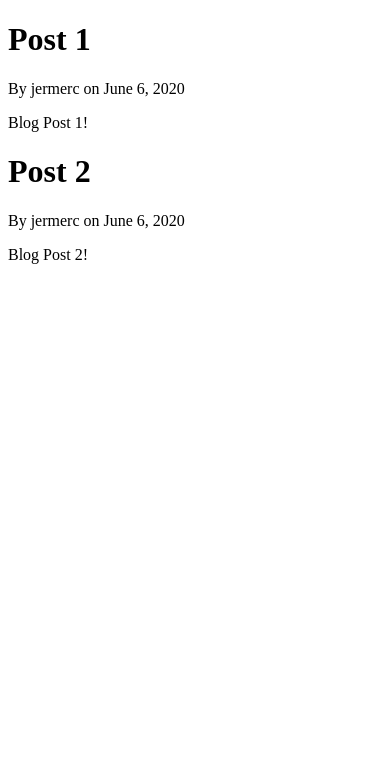
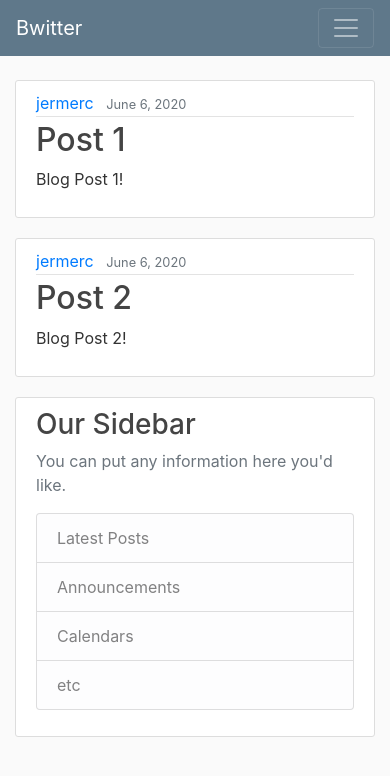
Before and after one commit to jermerc/bwitter, a Django app: page /home/ in a window 390 px wide. Shown: the top 776 px of the page. Run offline with Django 3.2, Linux system fonts and the light colour scheme; some libraries are stand-ins or nearby versions.

Commit message:
Added Bootstrap to prettify front end. Root page redirects to home page. Added nav bar.

```diff
--- /dev/null
+++ b/bwitter/static/bwitter/main.css
@@ -0,0 +1,84 @@
+body {
+    background: #fafafa;
+    color: #333333;
+    margin-top: 5rem;
+  }
+
+  h1, h2, h3, h4, h5, h6 {
+    color: #444444;
+  }
+
+  ul {
+    margin: 0;
+  }
+
+  .bg-steel {
+    background-color: #5f788a;
+  }
+
+  .site-header .navbar-nav .nav-link {
+    color: #cbd5db;
+  }
+
+  .site-header .navbar-nav .nav-link:hover {
+    color: #ffffff;
+  }
+
+  .site-header .navbar-nav .nav-link.active {
+    font-weight: 500;
+  }
+
+  .content-section {
+    background: #ffffff;
+    padding: 10px 20px;
+    border: 1px solid #dddddd;
+    border-radius: 3px;
+    margin-bottom: 20px;
+  }
+
+  .article-title {
+    color: #444444;
+  }
+
+  a.article-title:hover {
+    color: #428bca;
+    text-decoration: none;
+  }
+
+  .article-content {
+    white-space: pre-line;
+  }
+
+  .article-img {
+    height: 65px;
+    width: 65px;
+    margin-right: 16px;
+  }
+
+  .article-metadata {
+    padding-bottom: 1px;
+    margin-bottom: 4px;
+    border-bottom: 1px solid #e3e3e3
+  }
+
+  .article-metadata a:hover {
+    color: #333;
+    text-decoration: none;
+  }
+
+  .article-svg {
+    width: 25px;
+    height: 25px;
+    vertical-align: middle;
+  }
+
+  .account-img {
+    height: 125px;
+    width: 125px;
+    margin-right: 20px;
+    margin-bottom: 16px;
+  }
+
+  .account-heading {
+    font-size: 2.5rem;
+  }
--- /dev/null
+++ b/bwitter/templates/bwitter/base.html
@@ -0,0 +1,71 @@
+{% load static %}
+<!doctype html>
+<html lang="en">
+  <head>
+    <!-- Required meta tags -->
+    <meta charset="utf-8">
+    <meta name="viewport" content="width=device-width, initial-scale=1, shrink-to-fit=no">
+
+    <!-- Bootstrap CSS -->
+    <link rel="stylesheet" href="https://maxcdn.bootstrapcdn.com/bootstrap/4.0.0/css/bootstrap.min.css" integrity="sha384-Gn5384xqQ1aoWXA+058RXPxPg6fy4IWvTNh0E263XmFcJlSAwiGgFAW/dAiS6JXm" crossorigin="anonymous">
+    <link rel="stylesheet" type="text/css" href="{% static 'bwitter/main.css' %}">
+
+    {% if title %}
+    <title>
+        Twitter Clone - {{ title }}
+    </title>
+    {% else %}
+    <title>
+        Django Twitter Clone
+    </title>
+    {% endif %}
+  </head>
+  <body>
+    <header class="site-header">
+      <nav class="navbar navbar-expand-md navbar-dark bg-steel fixed-top">
+        <div class="container">
+          <a class="navbar-brand mr-4" href="/">Bwitter</a>
+          <button class="navbar-toggler" type="button" data-toggle="collapse" data-target="#navbarToggle" aria-controls="navbarToggle" aria-expanded="false" aria-label="Toggle navigation">
+          <span class="navbar-toggler-icon"></span>
+          </button>
+          <div class="collapse navbar-collapse" id="navbarToggle">
+            <div class="navbar-nav mr-auto">
+              <a class="nav-item nav-link" href="{% url 'bwitter-home' %}">Home</a>
+              <a class="nav-item nav-link" href="{% url 'bwitter-about' %}">About</a>
+            </div>
+            <!-- Navbar Right Side -->
+            <div class="navbar-nav">
+              <a class="nav-item nav-link" href="#">Login</a>
+              <a class="nav-item nav-link" href="#">Register</a>
+            </div>
+          </div>
+        </div>
+      </nav>
+    </header>
+    <main role="main" class="container">
+        <div class="row">
+            <div class="col-md-8">
+            {% block content %}{% endblock %}
+            </div>
+            <div class="col-md-4">
+            <div class="content-section">
+                <h3>Our Sidebar</h3>
+                <p class='text-muted'>You can put any information here you'd like.
+                <ul class="list-group">
+                    <li class="list-group-item list-group-item-light">Latest Posts</li>
+                    <li class="list-group-item list-group-item-light">Announcements</li>
+                    <li class="list-group-item list-group-item-light">Calendars</li>
+                    <li class="list-group-item list-group-item-light">etc</li>
+                </ul>
+                </p>
+            </div>
+            </div>
+        </div>
+    </main>
+    <!-- Optional JavaScript -->
+    <!-- jQuery first, then Popper.js, then Bootstrap JS -->
+    <script src="https://code.jquery.com/jquery-3.2.1.slim.min.js" integrity="sha384-KJ3o2DKtIkvYIK3UENzmM7KCkRr/rE9/Qpg6aAZGJwFDMVNA/GpGFF93hXpG5KkN" crossorigin="anonymous"></script>
+    <script src="https://cdnjs.cloudflare.com/ajax/libs/popper.js/1.12.9/umd/popper.min.js" integrity="sha384-ApNbgh9B+Y1QKtv3Rn7W3mgPxhU9K/ScQsAP7hUibX39j7fakFPskvXusvfa0b4Q" crossorigin="anonymous"></script>
+    <script src="https://maxcdn.bootstrapcdn.com/bootstrap/4.0.0/js/bootstrap.min.js" integrity="sha384-JZR6Spejh4U02d8jOt6vLEHfe/JQGiRRSQQxSfFWpi1MquVdAyjUar5+76PVCmYl" crossorigin="anonymous"></script>
+  </body>
+</html>
--- a/bwitter/templates/bwitter/home.html
+++ b/bwitter/templates/bwitter/home.html
@@ -1,21 +1,15 @@
-<!DOCTYPE html>
-<html>
-    <head>
-        {% if title %}
-        <title>
-            Twitter Clone - {{ title }}
-        </title>
-        {% else %}
-        <title>
-            Django Twitter Clone
-        </title>
-        {% endif %}
-    </head>
-    <body>
-        {% for post in posts %}
-            <h1>{{post.title}}</h1>
-            <p>By {{post.author}} on {{post.date_posted}}</p>
-            <p>{{post.content}}</p>
-        {% endfor %}
-    </body>
-</html>
+{% extends "bwitter/base.html" %}
+{% block content %}
+    {% for post in posts %}
+        <article class="media content-section">
+            <div class="media-body">
+                <div class="article-metadata">
+                    <a class="mr-2" href="#">{{ post.author }}</a>
+                    <small class="text-muted">{{ post.date_posted }}</small>
+                </div>
+                <h2><a class="article-title" href="#">{{ post.title }}</a></h2>
+                <p class="article-content">{{ post.content }}</p>
+            </div>
+        </article>
+    {% endfor %}
+{% endblock %}
--- a/bwitter/urls.py
+++ b/bwitter/urls.py
@@ -4,4 +4,5 @@ from . import views
 urlpatterns = [
     path('home/', views.home, name='bwitter-home'),
     path('about/', views.about, name='bwitter-about'),
+    path('', views.redirectHomepage)
 ]
--- a/bwitter/views.py
+++ b/bwitter/views.py
@@ -1,4 +1,4 @@
-from django.shortcuts import render
+from django.shortcuts import render, redirect
 
 posts = [
     {
@@ -18,9 +18,16 @@ posts = [
 # Create your views here.
 def home(request):
     context = {
-        'posts': posts
+        'posts': posts,
+        'title': 'Bwitter Home'
     }
-    return render(request, 'bwitter/home.html', context)
+    response = render(request, 'bwitter/home.html', context)
+    return response
 
 def about(request):
-    return render(request, 'bwitter/about.html', {'title': 'Bwitter About'})
+    response = render(request, 'bwitter/about.html', {'title': 'Bwitter About'})
+    return response
+
+def redirectHomepage(request):
+    response = redirect('/home/')
+    return response
```
Also changed, not shown: bwitter/templates/bwitter/about.html (+6 -17 lines), db.sqlite3.
